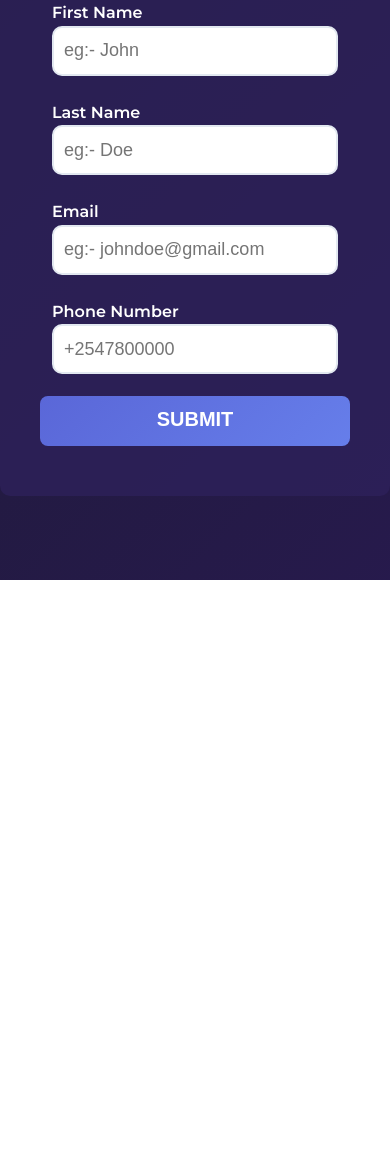
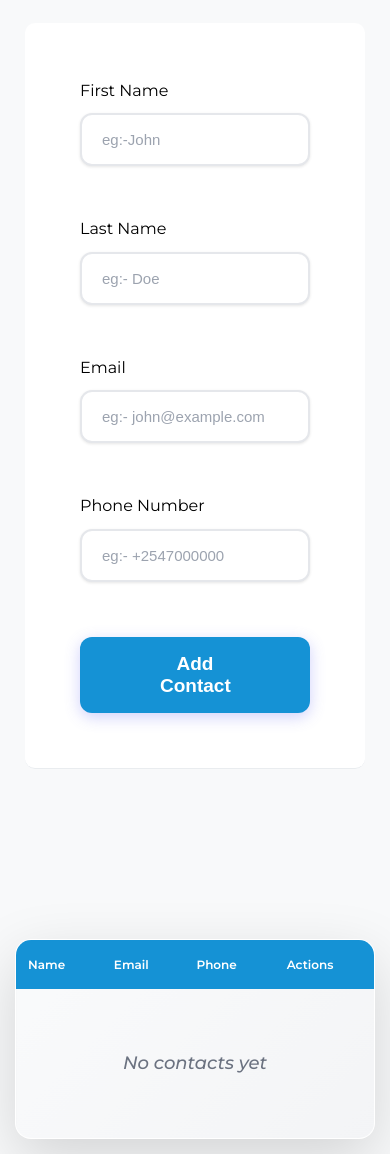
Before and after one commit to william2032/contact_mngt_system, a website: page index.html in a window 390 px wide. Shown: the part 364-1518 px from the top of the page. Before the commit the page ends 944 px from the top, so only its background shows below. Drawn offline with Linux system fonts and the light colour scheme; a web font is replaced by a local one.

Commit message:
[done] loading users,saving to localstorage ,[fixed] the UI, edit and delete function now work

```diff
--- a/index.html
+++ b/index.html
@@ -11,27 +11,39 @@
 </head>
 <body>
 <!--form -> inputs ;add ,delete ,edit user details ;name,email,phone-number then store in localstorage-->
-<div class="main">
-    <h2>Contact Management System</h2>
-    <form action="#" id="contactForm" >
-        <div class="inputs">
-        <label for="first-name">First Name
-            <input  id=first-name type="text" placeholder="eg:- John" class="form-control" required>
-        </label>
-        <label for="last-name">Last Name
-            <input id="last-name" type="text" placeholder="eg:- Doe"  class="form-control" required>
-        </label>
-        <label for="email">Email
-            <input  id="email"  type="email" placeholder="eg:- johndoe@gmail.com" class="form-control" required>
-        </label>
-        <label for="phone">Phone Number
-            <input id="phone" type="text" placeholder="+2547800000" class="form-control" required>
-        </label>
-        </div>
-        <div class="inputs-btn">
-            <button type="submit" id="btn-submit">Submit</button>
-        </div>
-    </form>
+<div class="container">
+    <div class="header">
+        <h1>Contact Management System</h1>
+    </div>
+    <div class="form-section">
+        <form id="contactForm">
+            <div class="form-grid">
+                <div class="form-group">
+                    <label for="firstName">First Name</label>
+                    <input type="text" id="firstName" placeholder="eg:-John" required>
+                </div>
+                <div class="form-group">
+                    <label for="lastName">Last Name</label>
+                    <input type="text" id="lastName" placeholder="eg:- Doe" required>
+                </div>
+                <div class="form-group">
+                    <label for="email">Email</label>
+                    <input type="email" id="email" placeholder="eg:- john@example.com" required>
+                </div>
+                <div class="form-group">
+                    <label for="phone">Phone Number</label>
+                    <input type="tel" id="phone" placeholder="eg:- +2547000000" required>
+                </div>
+            </div>
+            <div class="form-Btn">
+                <button type="submit" class="btn btn-primary" id="submitBtn">Add Contact</button>
+            </div>
+        </form>
+    </div>
+
+    <div class="table-section">
+
+    </div>
 </div>
 
 <script src="dist/index.js"></script>
--- a/src/index.ts
+++ b/src/index.ts
@@ -1,11 +1,3 @@
-interface ContactData {
-    id: number;
-    firstName: string;
-    lastName: string;
-    email: string;
-    phoneNumber: string;
-}
-
 class Contact {
     constructor(public id: number, public firstName: string, public lastName: string, public email: string, public phoneNumber: string) {
     }
@@ -53,46 +45,70 @@ class ContactManager {
 }
 
 const form = document.getElementById('contactForm') as HTMLFormElement;
-const firstName = document.getElementById('first-name') as HTMLInputElement;
-const lastName = document.getElementById('last-name') as HTMLInputElement;
+const firstName = document.getElementById('firstName') as HTMLInputElement;
+const lastName = document.getElementById('lastName') as HTMLInputElement;
 const email = document.getElementById('email') as HTMLInputElement;
 const phoneNumber = document.getElementById('phone') as HTMLInputElement;
 
 
-const contactList = document.createElement('div');
-contactList.id = 'contact-list';
-document.body.appendChild(contactList);
+const table = document.createElement('table');
+table.innerHTML = `
+  <thead>
+        <tr>
+            <th>Name</th>
+            <th>Email</th>
+            <th>Phone</th>
+            <th>Actions</th>
+        </tr>
+    </thead>
+    <tbody id="contact-tbody"></tbody>
+`;
+
+document.body.appendChild(table);
+const tbody = document.getElementById('contact-tbody') as HTMLTableSectionElement;
 
 const manager = new ContactManager();
 let editId: number | null = null;
 
 function renderContacts() {
-    contactList.innerHTML = '';
+    tbody.innerHTML = '';
     const contacts = manager.getContacts();
+    console.log(contacts);
+    if (contacts.length === 0) {
+        tbody.innerHTML = '<tr><td colspan="4" style="text-align: center;">No contacts yet</td></tr>';
+    }
     contacts.forEach(contact => {
-        const contactDiv = document.createElement('div');
-        contactDiv.classList.add('contactDiv');
-        contactDiv.innerHTML = `
-        <p> ${contact.firstName} ${contact.lastName} </p><br>
-        <p>Email: ${contact.email}</p><br>
-        Phone: ${contact.phoneNumber}</br>
-        <button data-id =${contact.id} class="edit-btn"> Edit</button>
-        <button data-id =${contact.id} class="delete-btn"> Delete</button>
+        const row = document.createElement('tr');
+        row.innerHTML = `
+             <td>${contact.firstName} ${contact.lastName}</td>
+            <td>${contact.email}</td>
+            <td>${contact.phoneNumber}</td>
+            <td>
+                <button class="edit-btn" data-id="${contact.id}">Edit</button>
+                <button class="delete-btn" data-id="${contact.id}">Delete</button>
+            </td>
         `;
-        contactList.append(contactDiv);
+        tbody.append(row);
     });
+
 
     document.querySelectorAll('.delete-btn').forEach(btn => {
         btn.addEventListener('click', (e) => {
-            const id: number = parseInt( (e.target as HTMLElement).getAttribute('data-id')!) ;
-            manager.deleteContact(id);
-            renderContacts();
+            const id: number = parseInt((e.target as HTMLElement).getAttribute('data-id')!);
+            // const user: ContactManager = new ContactManager();
+            // user.getContacts().forEach((contact: Contact) => {
+            //     const name: string = contact.firstName.toUpperCase();
+            // }
+            if (confirm(`Delete contact: ${id}`)) { //todo-change to show name instead of id
+                manager.deleteContact(id);
+                renderContacts();
+            }
         });
     });
 
     document.querySelectorAll('.edit-btn').forEach(btn => {
         btn.addEventListener('click', (e) => {
-            const id: number = parseInt((e.target as HTMLElement).getAttribute('data-id')!) ;
+            const id: number = parseInt((e.target as HTMLElement).getAttribute('data-id')!);
             const contact = manager.getContacts().find(c => c.id === id)!;
             if (contact) {
                 firstName.value = contact.firstName;
@@ -100,10 +116,12 @@ function renderContacts() {
                 email.value = contact.email;
                 phoneNumber.value = contact.phoneNumber;
                 editId = contact.id;
-            } else  {
+            } else {
                 console.log(`Contact id ${id} not found`);
             }
 
+            const submitBtn = document.getElementById('submitBtn') as HTMLButtonElement;
+            submitBtn.textContent = 'Update Contact';
         });
     });
 }
@@ -121,6 +139,9 @@ form.addEventListener('submit', (e) => {
     if (editId) {
         manager.updateContact(contact);
         editId = null;
+
+        const submitBtn = document.getElementById('submitBtn') as HTMLButtonElement;
+        submitBtn.textContent = 'Add Contact';
     } else {
         manager.addContact(contact);
     }
--- a/style.css
+++ b/style.css
@@ -5,78 +5,263 @@
 }
 
 body {
-    font-family: "Montserrat", sans-serif;    background: linear-gradient(135deg, hsl(245, 31%, 15%) 0%, hsl(255, 49%, 20%) 100%);
+    font-family: "Montserrat", sans-serif;
+    /*background: linear-gradient(135deg, hsl(245, 31%, 15%) 0%, hsl(255, 49%, 20%) 100%);*/
+    background: #f8f9fa;
+
     min-height: 100vh;
+    padding: 20px;
     line-height: 1.6;
+
 }
 
-.main {
+.container {
     max-width: 1200px;
     margin: 100px auto;
-    height: 100%;
-    padding: 40px;
+    padding: 10px;
     border-radius: 10px;
-    background: hsla(254, 48%, 24%, 0.75);
 }
 
-h2 {
+.header {
+    display: flex;
+    justify-content: center;
+}
+.header h1{
     color: #5a67d8;
-    margin-bottom: 20px;
-    font-size: 2.5rem;
-    display: flex;
-    align-items: center;
+    font-family: 'Montserrat', sans-serif;
+    font-size: 42px;
+    font-weight: 700;
+    margin: 30px auto;
     gap: 10px;
 }
 
-form label {
-    text-align:left;
-    font-weight: 600;
-    color: hsl(220, 48%, 100%);;
-    margin: 12px;
+.form-section {
+    padding: 30px;
+    background: hsl(0, 0%, 100%);
+    border-radius: 10px;
+    border-bottom: 1px solid #e9ecef;
 }
 
-.inputs {
+.form-grid {
+    display: grid;
+    grid-template-columns: repeat(auto-fit, minmax(200px, 1fr));
+    gap: 15px;
+    margin-bottom: 20px;
+}
+
+#contactForm {
+    display: flex;
+    flex-direction: column;
+    padding: 20px 10px;
+
+}
+
+.form-group {
     display: flex;
     flex-direction: column;
 }
-form input {
-    padding: 12px;
-    gap: 10px;
+
+
+input {
+    display: grid;
+    grid-template-columns: repeat(2, 1fr);
+    gap: 25px;
+    margin-bottom: 35px;
+}
+
+.inputs label {
+    display: flex;
+    flex-direction: column;
+    font-weight: 600;
+    color: #374151;
+    font-size: 15px;
+    letter-spacing: 3px;
+}
+input:focus {
+    outline: none;
+    border-color: #4facfe;
+    transform: translateY(-2px);
+}
+input {
+    margin-top: 10px;
+    padding: 16px 20px;
+    border: 2px solid #e5e7eb;
+    border-radius: 12px;
+    font-size: 15px;
+    transition: all 0.3s;
+    background: white;
+    box-shadow: 0 1px 3px rgba(0, 0, 0, 0.1);
+}
+input::placeholder {
+    color: #9ca3af;
+    font-weight: 400;
+}
+
+.form-Btn {
+    display: flex;
+    justify-content: center;
+    align-items: center;
+    width: 100%;
+
+}
+
+.btn {
+    background: #1592d5;
+    color: white;
     border: none;
-    border-radius: 5px;
-    outline: none;
+    border-radius: 12px;
+    font-size: 19px;
+    font-weight: 600;
+    padding: 16px 80px;
+    cursor: pointer;
+    transition: all 0.3s cubic-bezier(0.4, 0, 0.2, 1);
+    min-width: 180px;
+    box-shadow: 0 4px 15px rgba(99, 102, 241, 0.3);
 }
- .form-control {
-     display: flex;
-     width: 100%;
-     height: 50px;
-     padding: 12px 10px;
-     border: 2px solid #e2e8f0;
-     border-radius: 10px;
-     font-size: 18px;
-     font-weight: 500;
-     transition: border-color 0.3s ease, box-shadow 0.3s ease
- }
- .inputs-btn button {
-     display: flex;
-     justify-content: center;
-     width: 100%;
-     padding-top: 12px;
- }
-  .inputs-btn button {
-      background: linear-gradient(135deg, #5a67d8, #667eea);
-      color: white;
-      border: none;
-      padding: 12px 24px;
-      border-radius: 8px;
-      cursor: pointer;
-      height: 50px;
-      font-size: 20px;
-      font-weight: 600;
-      transition: all 0.3s ease;
-      text-transform: uppercase;
-      margin: 10px 0;
-  }
-  .contactDiv {
-      background: #fff;
-  }
+
+.btn-primary {
+    color: white;
+}
+
+.btn-primary:hover {
+    transform: translateY(-2px);
+    box-shadow: 0 5px 15px rgba(79, 172, 254, 0.4);
+}
+
+.edit-btn , .delete-btn{
+    padding: 10px 18px;
+    border: none;
+    border-radius: 8px;
+    font-size: 13px;
+    font-weight: 600;
+    cursor: pointer;
+    transition: all 0.3s cubic-bezier(0.4, 0, 0.2, 1);
+    margin-right: 10px;
+}
+.edit-btn {
+    background: #04815b;
+    color: white;
+    box-shadow: 0 2px 8px rgba(16, 185, 129, 0.3);
+    cursor: pointer;
+}
+
+.edit-btn:hover {
+    background: linear-gradient(135deg, #059669 0%, #047857 100%);
+    transform: translateY(-2px);
+    box-shadow: 0 6px 20px rgba(16, 185, 129, 0.4);
+}
+
+.delete-btn:hover {
+    background: linear-gradient(135deg, #dc2626 0%, #b91c1c 100%);
+    transform: translateY(-2px);
+    color: white;
+    box-shadow: 0 6px 20px rgba(239, 68, 68, 0.4);
+}
+
+.table-section {
+    padding: 30px;
+}
+
+.table-container {
+    overflow-x: auto;
+}
+
+table {
+    width: 100%;
+    max-width: 1180px;
+    margin: 0 auto;
+    background: white;
+    border-radius: 20px;
+    overflow: hidden;
+    box-shadow: 0 20px 60px rgba(0, 0, 0, 0.15);
+    border-collapse: collapse;
+    border: 1px solid rgba(255, 255, 255, 0.2);
+
+}
+
+th {
+    background: #1592d5;
+    color: white;
+    padding: 20px;
+
+    font-weight: 600;
+    text-align: left;
+}
+
+td {
+    padding: 20px;
+    color: #374151;
+    font-size: 15px;
+    font-weight: 500;
+}
+
+tr:hover {
+    background: #f8f9fa;
+}
+
+td[colspan="4"] {
+    text-align: center;
+    color: #6b7280;
+    font-style: italic;
+    padding: 60px;
+    font-size: 18px;
+    background: linear-gradient(135deg, #f9fafb 0%, #f3f4f6 100%);
+}
+
+@media (max-width: 768px) {
+    body {
+        padding: 15px;
+    }
+
+    .main {
+        margin-bottom: 25px;
+        border-radius: 16px;
+    }
+
+    .main h2 {
+        font-size: 1.75rem;
+        padding: 25px 15px;
+    }
+
+    #contactForm {
+        padding: 25px;
+    }
+
+
+    .inputs {
+        grid-template-columns: 1fr;
+        gap: 20px;
+        margin-bottom: 25px;
+    }
+
+    .inputs input {
+        padding: 14px 16px;
+        font-size: 16px;
+    }
+
+    #btn-submit {
+        width: 100%;
+        padding: 16px;
+        font-size: 16px;
+    }
+
+
+    table {
+        border-radius: 16px;
+    }
+
+    th, td {
+        padding: 15px 12px;
+    }
+
+    th {
+        font-size: 12px;
+    }
+
+    .edit-btn, .delete-btn {
+        padding: 8px 14px;
+        font-size: 12px;
+        margin-right: 8px;
+        margin-bottom: 8px;
+    }
+}
```
Also changed, not shown: dist/index.js, 1 other file.
